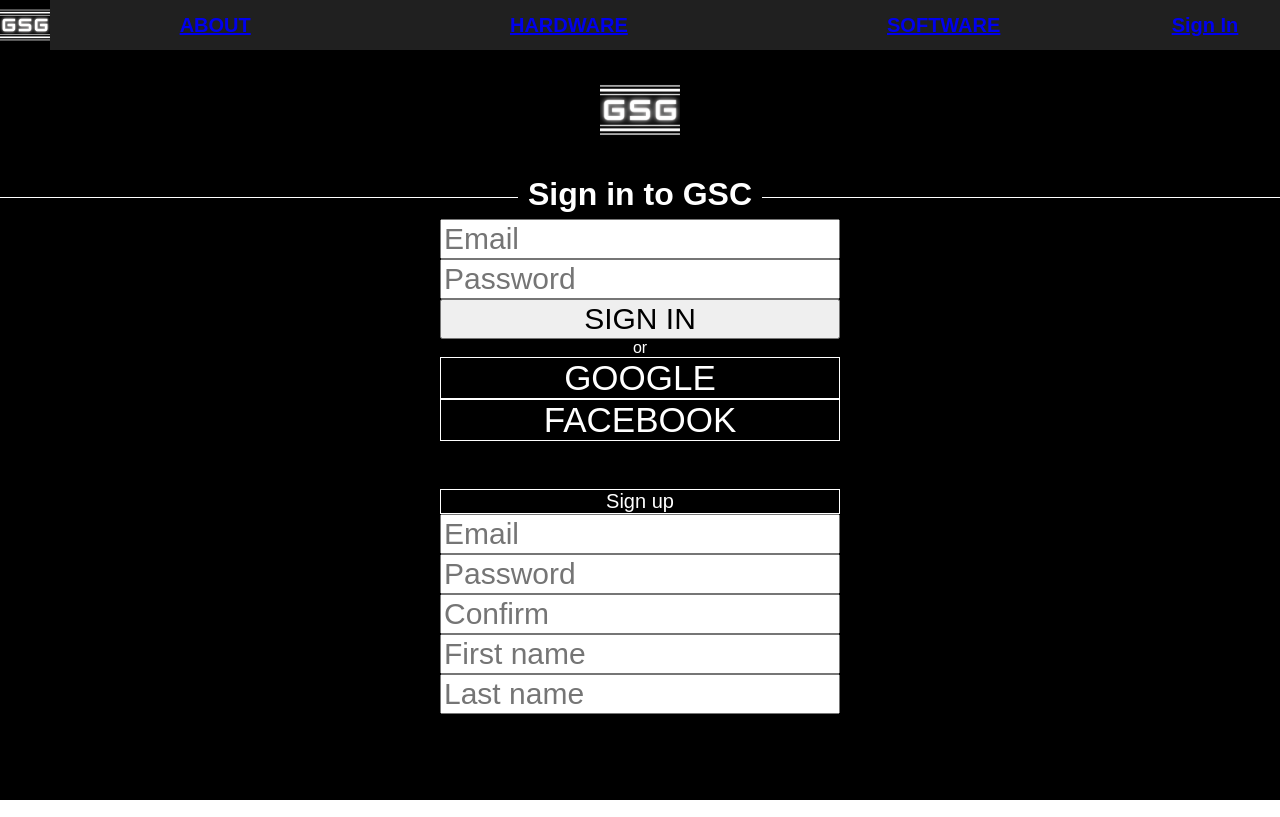
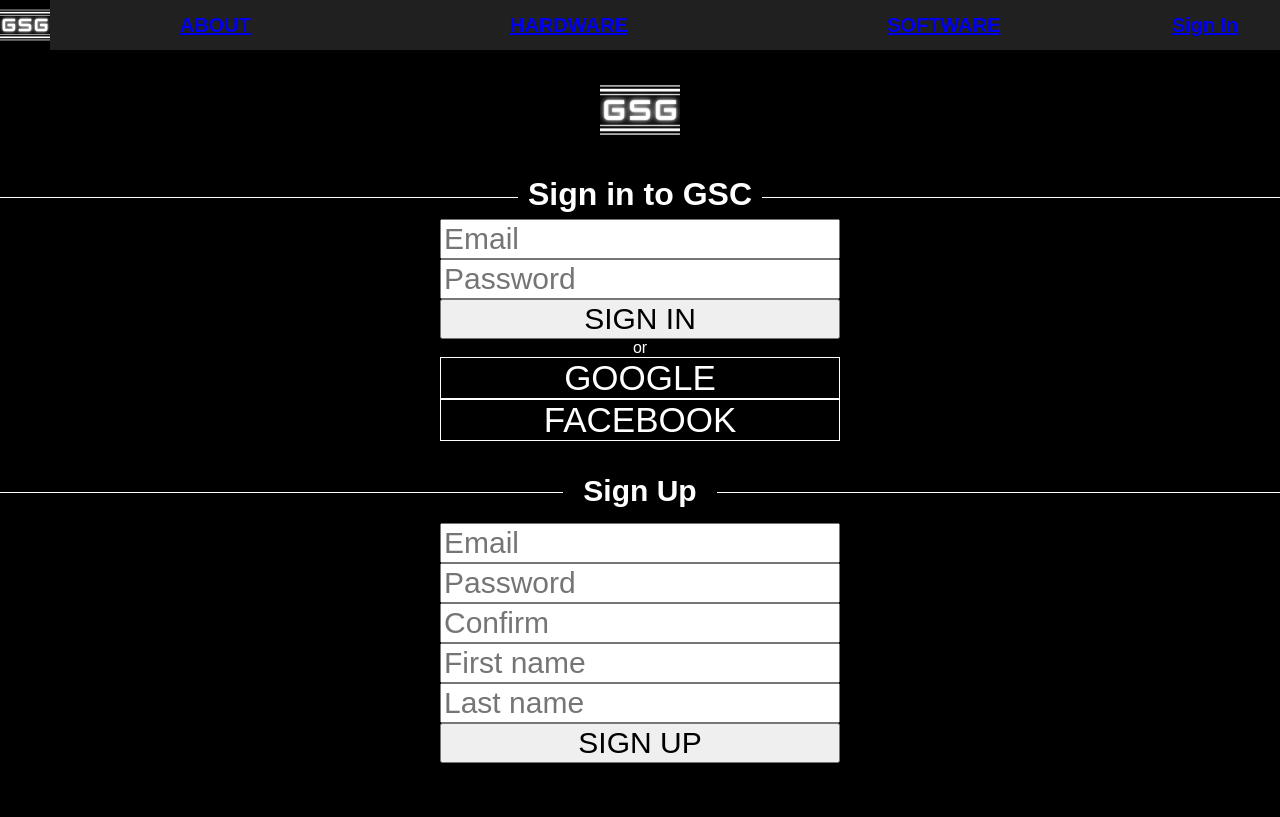
Before and after one commit to kevinmnm/gsg-website, a React (Create React App) app: page /signin in a window 1280 px wide. Both pictures are taken after a click on the element "Sign up". Built offline with nearby package versions, Linux system fonts and the light colour scheme.

Commit message:
configure signup css

```diff
--- a/src/view/Signin.css
+++ b/src/view/Signin.css
@@ -1,7 +1,9 @@
 #Signin{
    position: relative;
-   top: 50px;
+   margin-top: 50px;
+   height: 1vh;
    text-align: center;
+   background: black;
 }
 
 .signin{
@@ -71,6 +73,20 @@
    cursor: pointer;
 }
 
+.signup-title2{
+   margin-top: 50px;
+   border-bottom: 1px solid white;
+   font-size: 30px;
+   line-height: 0.1;
+   margin-bottom: 30px;
+}
+
+.signup-title2 span{
+   background: black;
+   padding: 20px;
+   font-weight: bold;
+}
+
 @media only screen and (max-width: 600px) {
    .signin-regular input{
       width: 250px;
--- a/src/view/Signin.js
+++ b/src/view/Signin.js
@@ -29,12 +29,14 @@ const Signin = (props) => {
             </div>
          </div>
          <br />
-         <div className='signup-title'>
-            <div onClick={signup_show}>Sign up</div>
-         </div>
-            {
-               signup ? <Signup /> : null
-            }
+         {
+            signup ?
+            <div className='signup-title2'><span>Sign Up</span></div> :
+            <div className='signup-title' onClick={signup_show}>Sign up</div>
+         }
+         {
+            signup ? <Signup /> : null
+         }
       </div>
    );
 }
--- a/src/view/component/signup.css
+++ b/src/view/component/signup.css
@@ -1,3 +1,8 @@
+.signup{
+   position: relative;
+   background: black;
+}
+
 .signup-form{
    position: relative;
    display: flex;
@@ -6,7 +11,8 @@
    margin: auto;
 }
 
-.signup-form input {
+.signup-form input,
+.signup-form button {
    font-size: 30px;
 }
 
@@ -19,7 +25,8 @@
       width: 250px;
    }
 
-   .signup-form input{
+   .signup-form input,
+   .signup-form button{
       font-size: 20px;
    }
 }
--- a/src/view/component/signup.js
+++ b/src/view/component/signup.js
@@ -10,7 +10,9 @@ const Signup = () => {
             <input type='password' placeholder='Confirm' />
             <input type='text' placeholder='First name' />
             <input type='text' placeholder='Last name' />
+            <button>SIGN UP</button>
          </form>
+         <br /><br /><br />
       </div>
    );
 }
```
